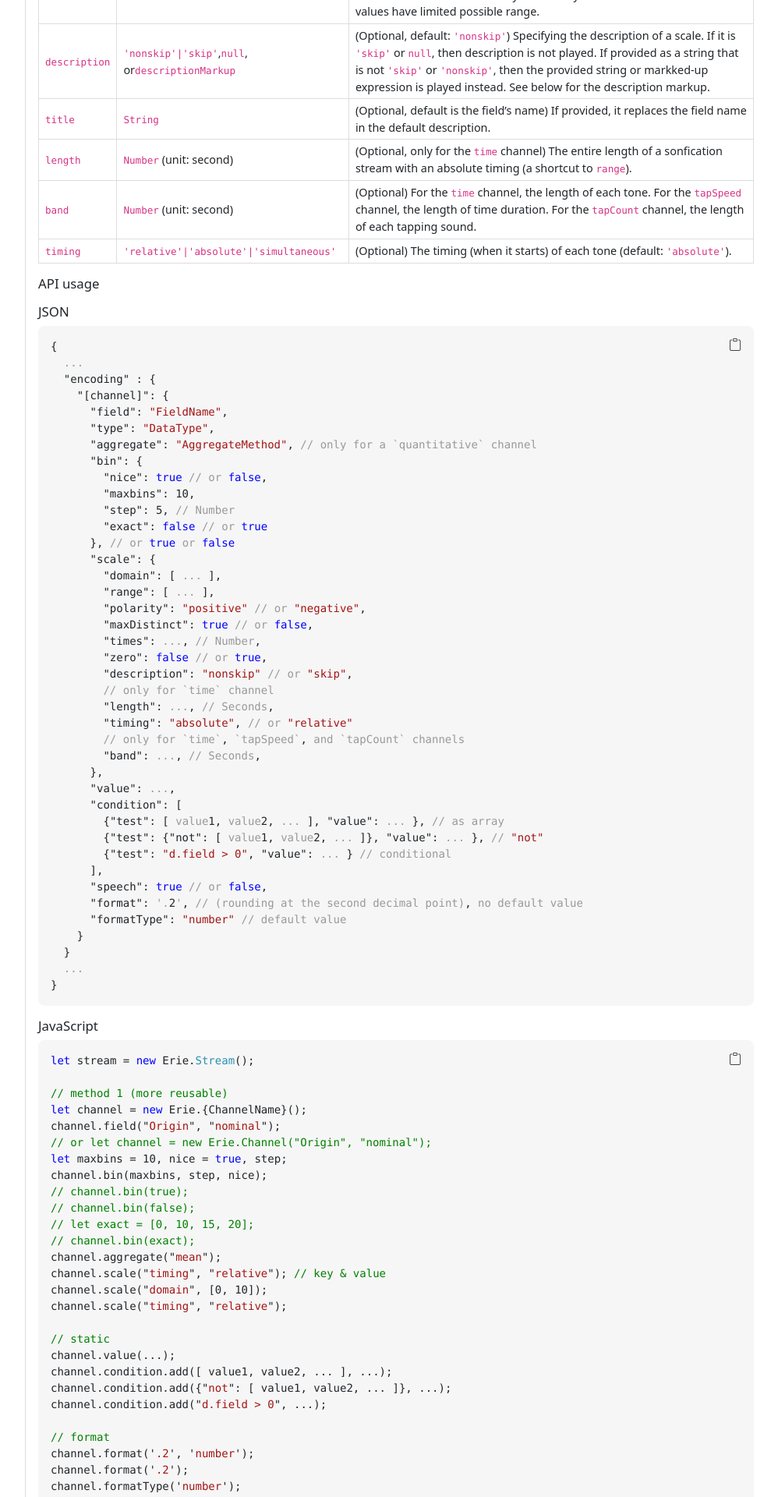
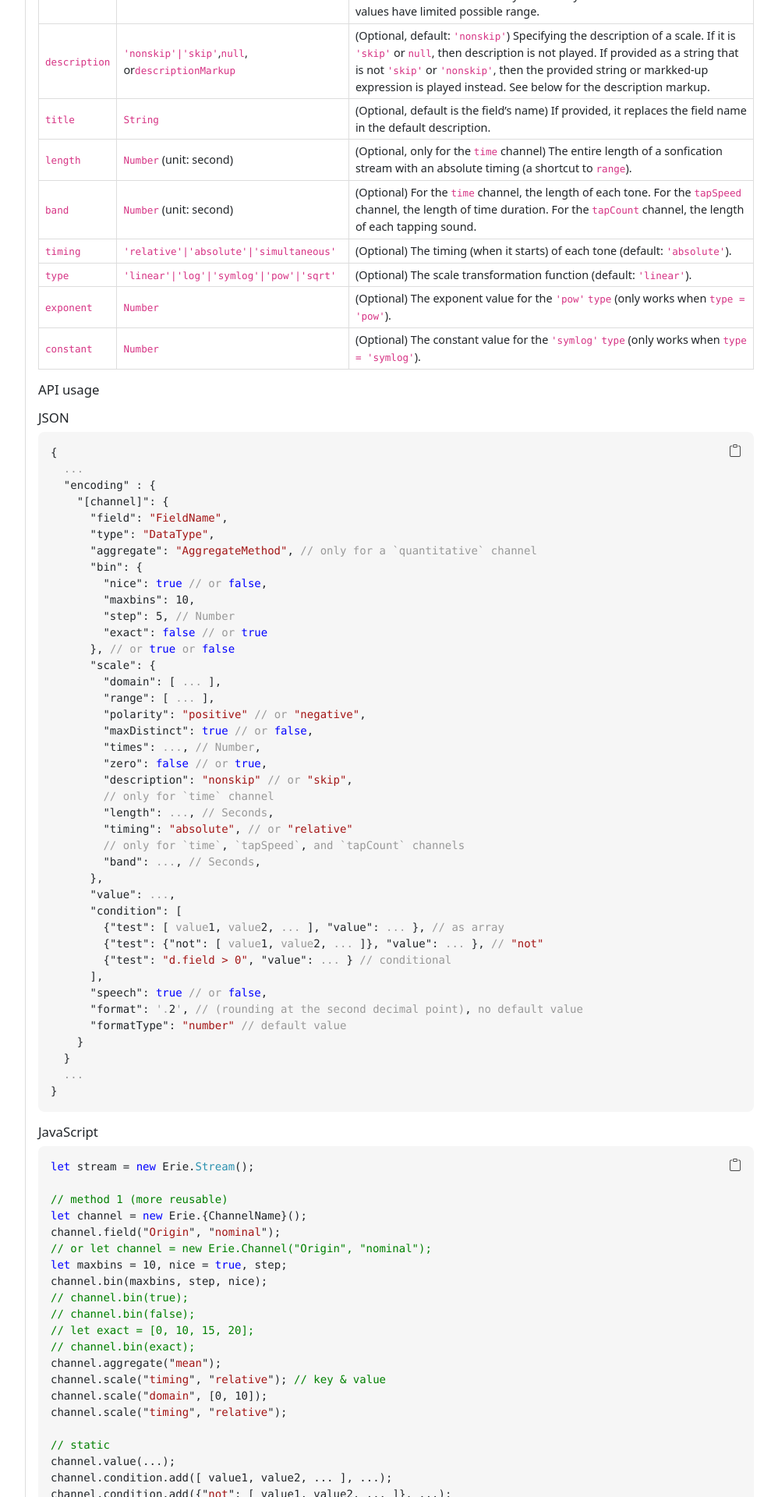
Before and after one commit to see-mike-out/erie-documentation, a Jekyll site: the page built from docs/encoding/encoding.md, in a window 1280 px wide. Shown: the part 3080-5000 px from the top of the page at 78% size, without its empty margins (227-1225 px from the left). Built offline with Jekyll 4.4.1, drawn with Linux system fonts in a browser that asks for light colours.

Commit message:
propagation

```diff
--- a/docs/encoding/encoding.md
+++ b/docs/encoding/encoding.md
@@ -107,6 +107,9 @@
 | `length` | `Number` (unit: second) | (Optional, only for the `time` channel) The entire length of a sonfication stream with an absolute timing (a shortcut to `range`). |
 | `band` | `Number` (unit: second) | (Optional) For the `time` channel, the length of each tone. For the `tapSpeed` channel, the length of time duration. For the `tapCount` channel, the length of each tapping sound. |
 | `timing` | `'relative'|'absolute'|'simultaneous'` | (Optional) The timing (when it starts) of each tone (default: `'absolute'`). |
+| `type` | `'linear'|'log'|'symlog'|'pow'|'sqrt'` | (Optional) The scale transformation function (default: `'linear'`). |
+| `exponent` | `Number` | (Optional) The exponent value for the `'pow'` `type` (only works when `type = 'pow'`). |
+| `constant` | `Number` | (Optional) The constant value for the `'symlog'` `type` (only works when `type = 'symlog'`). |
 
 #### API usage
 
```
